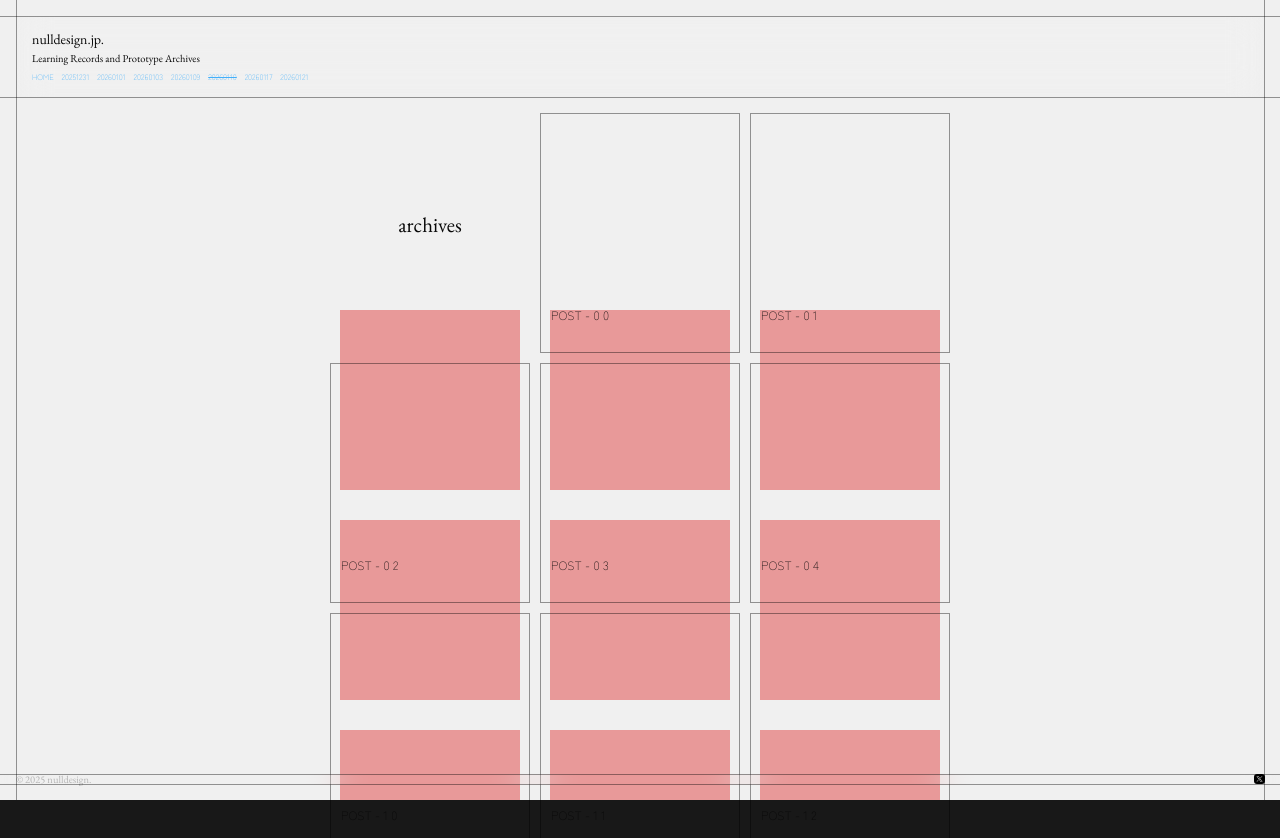
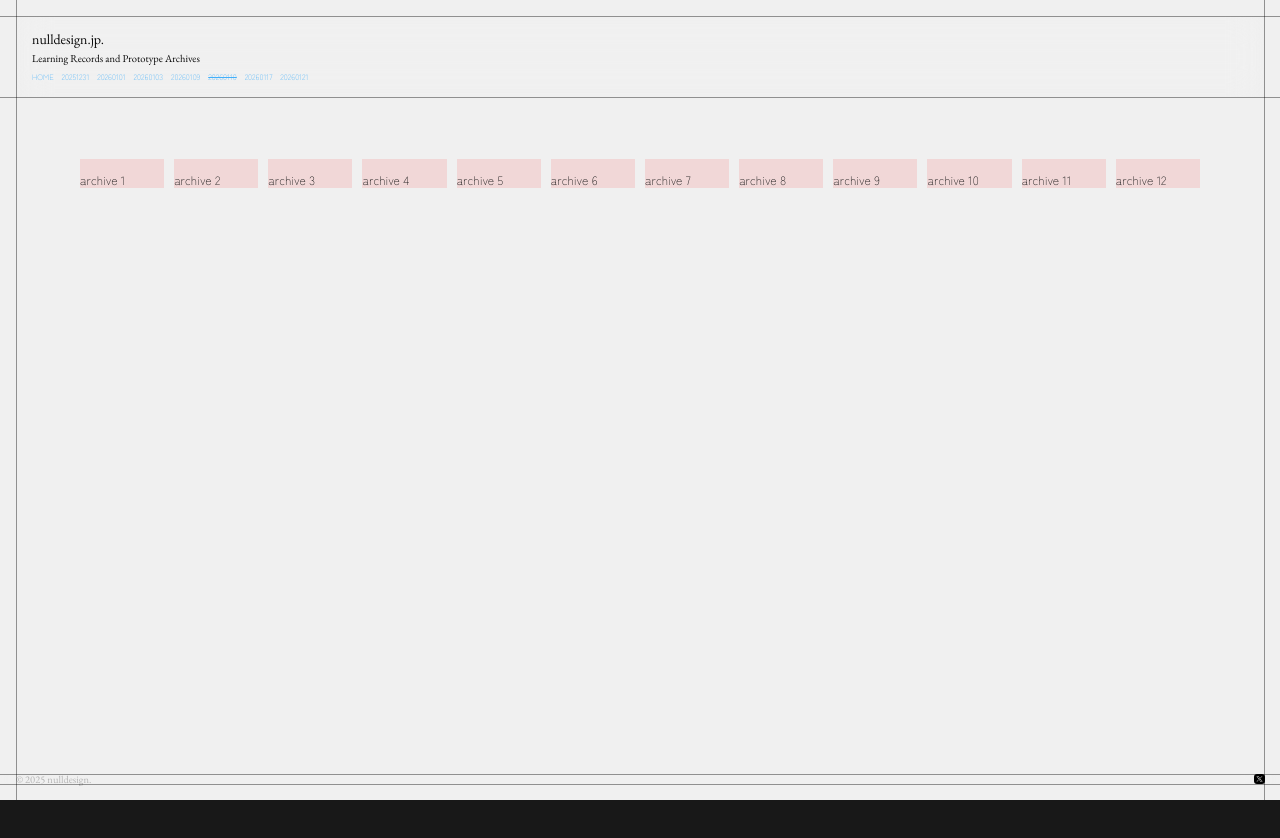
Before and after one commit to nulldesignjp/withgtit, a Nuxt app: page /260121 in a window 1280 px wide. Shown: the top 838 px of the page. After the commit the page ends 800 px from the top, so only its background shows below. Built offline with nearby package versions, Linux system fonts and the light colour scheme.

Commit message:
12 columns layout test

```diff
--- a/pages/260121.vue
+++ b/pages/260121.vue
@@ -6,9 +6,10 @@
 
     navigation
 
+  h2 archives
   .contents(ref="contents")
-    h2 archives
-
+    .cell(v-for="n in 12" :key="n")
+      p archive {{ n }}
 
   footer
     p.copyright © 2025 nulldesign.
@@ -135,35 +136,6 @@ onMounted( async () => {
     world.value.camera.updateProjectionMatrix();
 
 
-    let _size = 180
-    let _margin = 30
-    for( var i = 0; i < 3; i++ )
-    {
-      for( var j = 0; j < 5; j++ )
-      {
-        let _geometry = new THREE.PlaneGeometry( _size, _size )
-        let _material = new THREE.MeshBasicMaterial({
-          color: 0xFF0000,
-          side: THREE.DoubleSide,
-        })
-        let _mesh = new THREE.Mesh( _geometry, _material )
-        _mesh.position.set( ( i - 1 ) * ( _size + _margin ), - ( j - 0 ) * ( _size + _margin ), 0 )
-        world.value.scene.add( _mesh )
-
-
-        let _dom = document.createElement('div')
-        _dom.classList.add('cell')
-
-        let _p = document.createElement('p')
-        _p.textContent = `POST - ${i} ${j}`
-        _dom.appendChild( _p )
-
-        contents.value.appendChild( _dom )
-
-
-
-      }
-    }
 
 
 
@@ -387,10 +359,10 @@ footer
 
 .contents
   display grid
-  grid-template-columns repeat( 3, 200px )
+  grid-template-columns repeat( 12, 1fr )
   gap 10px
   margin 0
-  padding 0 32px
+  padding 0 80px
   width 100%
   color #080808
   place-content: center;
@@ -401,10 +373,8 @@ footer
     line-height 1
 
   .cell
-    padding 180px 10px 20px
-    width 200px
-    height 240px
-    border 1px solid rgba(0,0,0,0.4)
+    background rgba( 255, 0, 0, 0.1 )
+    width 100%
 
     p
       margin-bottom 0
```
